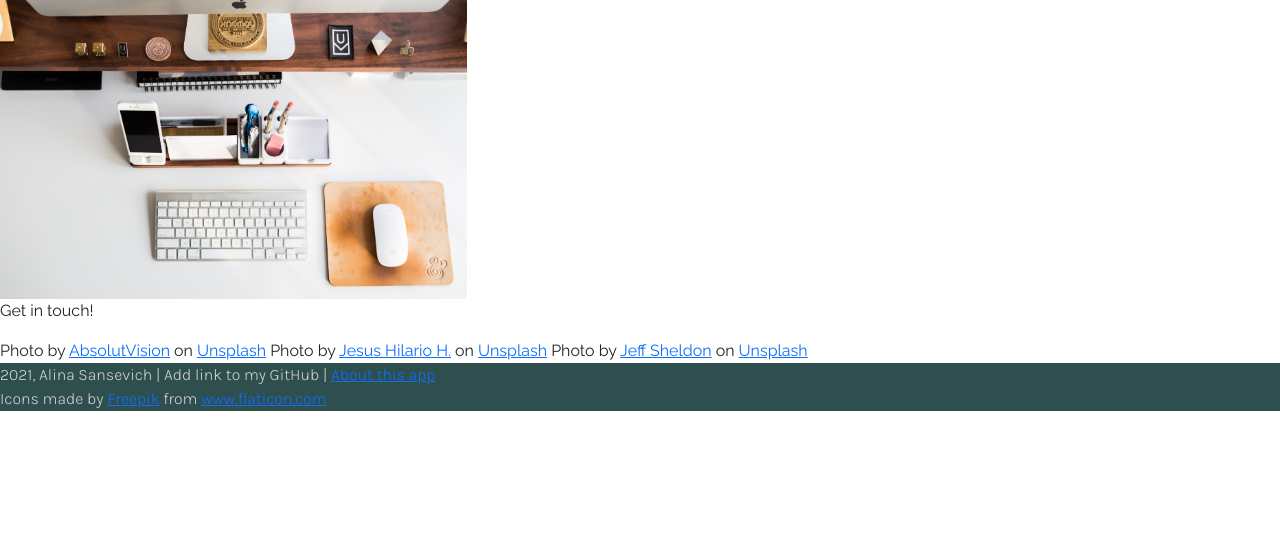
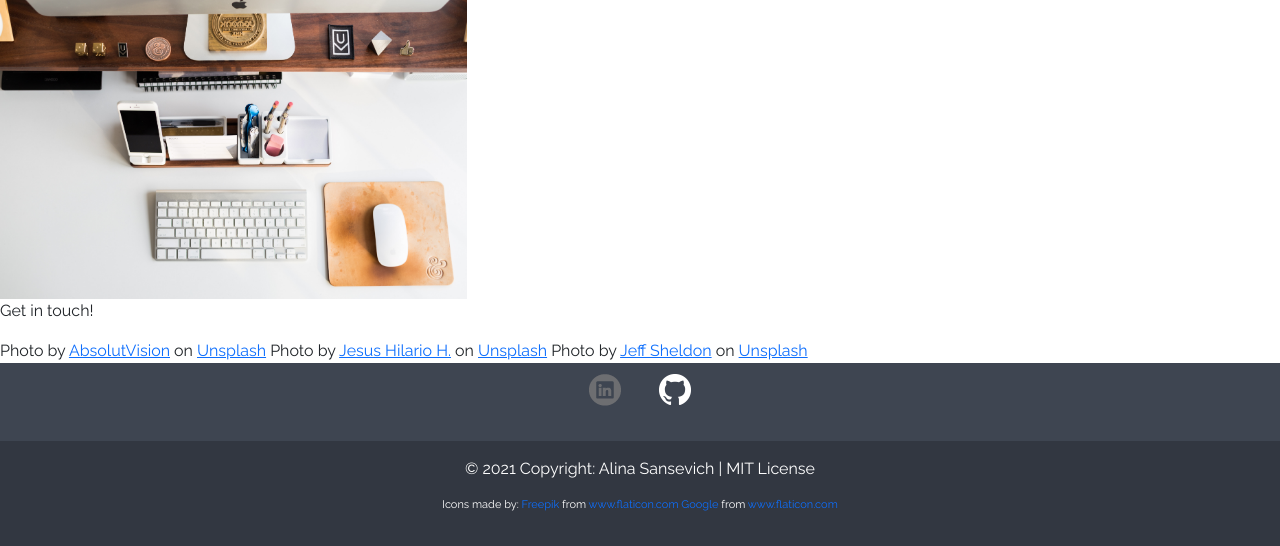
Before and after one commit to alinasansevich/easy-notes, a Django app: page / in a window 1280 px wide. Shown: the part 977-1523 px from the top of the page. Before the commit the page ends 1388 px from the top, so only its background shows below. Run offline with Django 3.2, Linux system fonts and the light colour scheme.

Commit message:
Changed footer and added License.

```diff
--- a/easy_notes_app/static/easy_notes_app/base-styles.css
+++ b/easy_notes_app/static/easy_notes_app/base-styles.css
@@ -35,3 +35,15 @@ body{
   font-family: 'Karla', sans-serif;
   background-color: #2F4F4F;
 }
+
+.footer-icons {
+  font-size: 11px;
+}
+
+.footer-icons a {
+  text-decoration: none;
+}
+
+.copyright {
+  text-decoration: none;
+}
--- a/easy_notes_app/templates/easy_notes_app/base.html
+++ b/easy_notes_app/templates/easy_notes_app/base.html
@@ -36,9 +36,40 @@
 
   {% block content %}{% endblock content %}
 
-    <footer class="footer">2021, Alina Sansevich | Add link to my GitHub | <a href="{% url 'easy_notes_app:about' %}">About this app</a>
-      <div>Icons made by <a href="https://www.freepik.com" title="Freepik">Freepik</a> from <a href="https://www.flaticon.com/" title="Flaticon">www.flaticon.com</a></div>
-    </footer>
+  <!-- Footer -->
+  <footer class="text-left text-lg-start text-white"
+          style="background-color: #3e4551">
+  {% load static %}
+    <!-- Section: Social media -->
+    <section class="mb-4 text-center">
+      <!-- Linkedin -->
+      <a class="btn btn-floating m-1"
+         href="https://www.linkedin.com/in/alina-sansevich-070b6159/"
+         role="button">
+         <img src="{% static 'easy_notes_app/32.png' %}" alt="LinkedIn logo">
+         </a>
+      <!-- Github -->
+      <a class="btn btn-floating m-1"
+         href="https://github.com/alinasansevich/easy-notes"
+         role="button">
+         <img src="{% static 'easy_notes_app/GitHub-Mark-Light-32px.png' %}" alt="GitHub Mark Light">
+         </a>
+    </section>
+    <!-- Section: Social media -->
+
+    <!-- Copyright -->
+    <div class="text-center p-3"
+         style="background-color: rgba(0, 0, 0, 0.2)">© 2021 Copyright:
+      <a class="text-white copyright" href="https://github.com/alinasansevich/easy-notes"
+         >Alina Sansevich | MIT License</a>
+      <div class="footer-icons text-right py-3">Icons made by: <a href="https://www.freepik.com" title="Freepik">Freepik</a> from <a href="https://www.flaticon.com/" title="Flaticon">www.flaticon.com</a>
+      <a href="https://www.flaticon.com/authors/google" title="Google">Google</a> from <a href="https://www.flaticon.com/" title="Flaticon">www.flaticon.com</a>
+      </div>
+    </div>
+    <!-- Copyright -->
+  </footer>
+  <!-- Footer -->
+
     <!-- Optional JavaScript; choose one of the two! -->
 
     <!-- Option 1: Bootstrap Bundle with Popper -->
```
Also changed, not shown: LICENSE.txt (added), easy_notes_app/static/easy_notes_app/32.png (added), easy_notes_app/static/easy_notes_app/GitHub-Mark-Light-32px.png (added), easy_notes_app/static/easy_notes_app/linkedin-logo.png (added).
